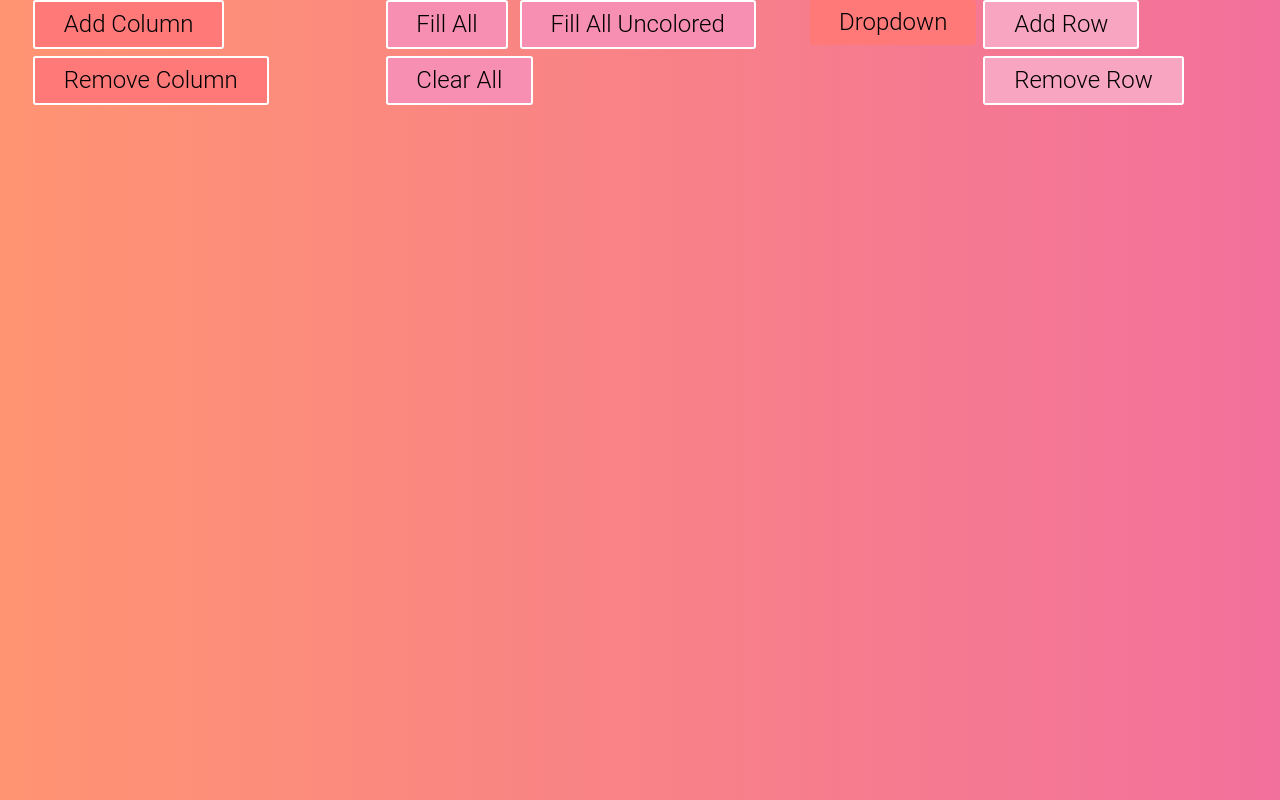
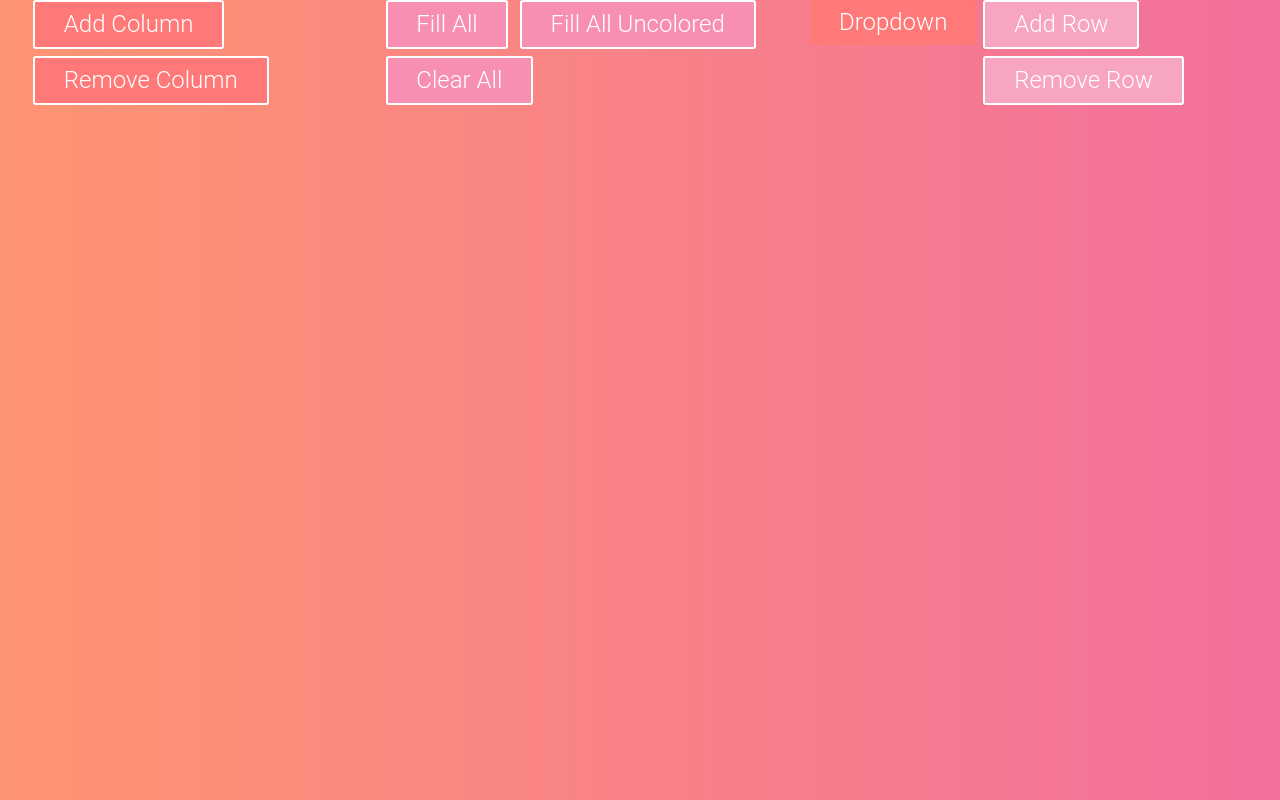
Before and after one commit to justinwu1/Assignment-5, a plain HTML site: page index.html in a window 1280 px wide. Drawn offline with Linux system fonts and the light colour scheme.

Commit message:
Changed color

```diff
--- a/main.css
+++ b/main.css
@@ -34,12 +34,15 @@ body{
 }
 .column-btn{
     background-color: #ff7979;
+    color:white;
 }
 .fill-btn{
     background-color: #f78fb3;
+    color:white;
 }
 .row-btn{
     background-color: #f8a5c2;
+    color:white;
 }
 .button:hover{
     color:#000000;
@@ -47,7 +50,7 @@ body{
 }
 .dropbtn {
     background-color:  #ff7979;
-    color: black;
+    color:white;
     padding: 0.35em 1.2em;
     font-size: 1.5rem;
     border: none;
```
